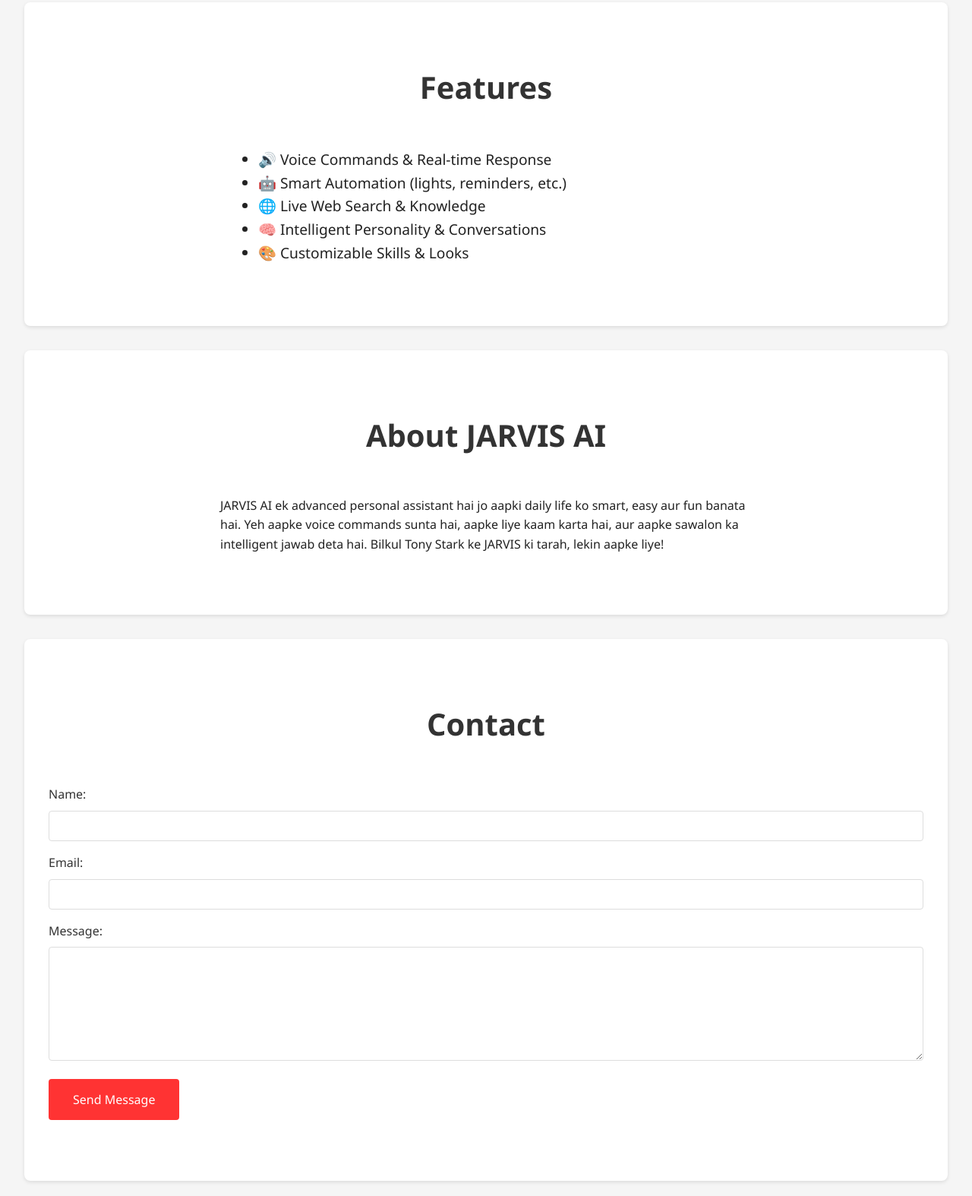
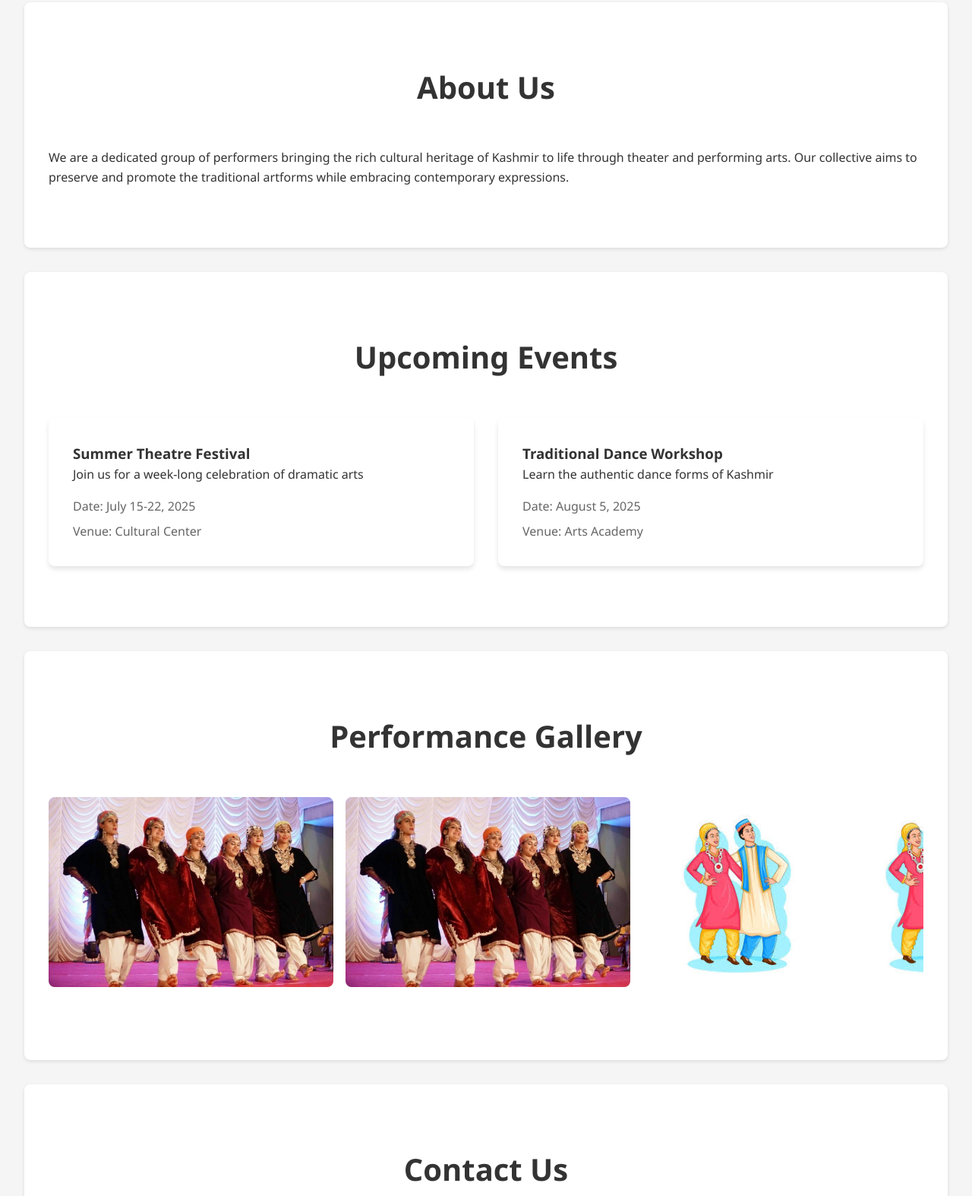
Before and after one commit to naavi-bot/jarvis-ai, a plain HTML site: page website/index.html in a window 1280 px wide. Shown: the part 941-2515 px from the top of the page at 76% size. Drawn offline with Linux system fonts and the light colour scheme.

Commit message:
Restore: Original Kashmir Performers Collective homepage (fully original)

```diff
--- a/website/index.html
+++ b/website/index.html
@@ -3,56 +3,107 @@
 <head>
     <meta charset="UTF-8">
     <meta name="viewport" content="width=device-width, initial-scale=1.0">
-    <title>JARVIS AI - Your Personal Assistant</title>
+    <title>Kashmir Performers Collective</title>
     <link rel="stylesheet" href="style.css">
 </head>
 <body>
-    <!-- Header section with logo and navigation -->
     <header>
         <div class="logo">
-            <!-- Logo image (change src if you want your own logo) -->
-            <img src="images/logo.png" alt="JARVIS AI Logo">
+            <img src="images/laptop-watermark.png" class="logo-bg" alt="">
+            <img src="images/logo.png" alt="UFR Solutions Logo">
         </div>
         <nav>
             <ul>
                 <li><a href="#home">Home</a></li>
-                <li><a href="#features">Features</a></li>
-                <li><a href="#about">About</a></li>
+                <li><a href="#about">About Us</a></li>
+                <li><a href="#events">Events</a></li>
+                <li><a href="#gallery">Gallery</a></li>
                 <li><a href="#contact">Contact</a></li>
             </ul>
         </nav>
     </header>
 
     <main>
-        <!-- Hero section: Main welcome area -->
-        <section id="home" class="hero-section">
+    <section id="home" class="hero-section">
             <div class="hero-content">
-                <h1>Welcome to <span style="color:#00ffe7">JARVIS AI</span></h1>
-                <p class="subtitle">Aapka personal AI assistant, bilkul Tony Stark ke JARVIS ki tarah!</p>
+                <div class="performers-silhouette"></div>
+                <h1>KASHMIR PERFORMERS COLLECTIVE</h1>
+                <p class="subtitle">A JOURNEY THROUGH THEATRE AND CULTURE</p>
             </div>
         </section>
 
-        <!-- Features section: What JARVIS can do -->
-        <section id="features">
-            <h2>Features</h2>
-            <ul style="font-size:1.2rem; text-align:left; max-width:600px; margin:auto; color:#222;">
-                <li>🔊 Voice Commands & Real-time Response</li>
-                <li>🤖 Smart Automation (lights, reminders, etc.)</li>
-                <li>🌐 Live Web Search & Knowledge</li>
-                <li>🧠 Intelligent Personality & Conversations</li>
-                <li>🎨 Customizable Skills & Looks</li>
-            </ul>
+        <section id="about">
+            <h2>About Us</h2>
+            <p>We are a dedicated group of performers bringing the rich cultural heritage of Kashmir to life through theater and performing arts. Our collective aims to preserve and promote the traditional artforms while embracing contemporary expressions.</p>
         </section>
 
-        <!-- About section -->
-        <section id="about">
-            <h2>About JARVIS AI</h2>
-            <p style="max-width:700px; margin:auto; color:#222;">JARVIS AI ek advanced personal assistant hai jo aapki daily life ko smart, easy aur fun banata hai. Yeh aapke voice commands sunta hai, aapke liye kaam karta hai, aur aapke sawalon ka intelligent jawab deta hai. Bilkul Tony Stark ke JARVIS ki tarah, lekin aapke liye!</p>
+        <section id="events">
+            <h2>Upcoming Events</h2>
+            <div class="event-grid">
+                <div class="event-card">
+                    <h3>Summer Theatre Festival</h3>
+                    <p>Join us for a week-long celebration of dramatic arts</p>
+                    <div class="event-details">
+                        <span>Date: July 15-22, 2025</span>
+                        <span>Venue: Cultural Center</span>
+                    </div>
+                </div>
+                <div class="event-card">
+                    <h3>Traditional Dance Workshop</h3>
+                    <p>Learn the authentic dance forms of Kashmir</p>
+                    <div class="event-details">
+                        <span>Date: August 5, 2025</span>
+                        <span>Venue: Arts Academy</span>
+                    </div>
+                </div>
+            </div>
         </section>
 
-        <!-- Contact section -->
+        <section id="gallery">
+            <h2>Performance Gallery</h2>
+            <div class="gallery-grid">
+                <div class="gallery-item">
+                    <img src="images/kashmiri-dance.jpg" alt="Kashmiri Traditional Dance">
+                    <div class="gallery-caption">
+                        <h3>Traditional Kashmiri Dance</h3>
+                        <p>A beautiful ensemble performance in traditional Kashmiri attire</p>
+                    </div>
+                </div>
+                <div class="gallery-item">
+                    <img src="images/kashmiri-dance.jpg" alt="Kashmiri Dance Performance">
+                    <div class="gallery-caption">
+                        <h3>Folk Dance Performance</h3>
+                        <p>Performers showcasing the rich cultural heritage of Kashmir</p>
+                    </div>
+                </div>
+                <div class="gallery-item">
+                    <img src="images/dance-characters.jpg" alt="Kashmiri Dance Characters">
+                    <div class="gallery-caption">
+                        <h3>Modern Kashmiri Dance</h3>
+                        <p>Contemporary performers in traditional Kashmiri costumes</p>
+                    </div>
+                </div>
+                <div class="gallery-item">
+                    <img src="images/dance-characters.jpg" alt="Kashmiri Dance Characters">
+                    <div class="gallery-caption">
+                        <h3>Kashmiri Dance Duo</h3>
+                        <p>Modern illustration of traditional Kashmiri performers</p>
+                    </div>
+                </div>
+                <div class="gallery-item coming-soon">
+                    <span>Coming Soon</span>
+                </div>
+                <div class="gallery-item coming-soon">
+                    <span>Coming Soon</span>
+                </div>
+                <div class="gallery-item coming-soon">
+                    <span>Coming Soon</span>
+                </div>
+            </div>
+        </section>
+
         <section id="contact">
-            <h2>Contact</h2>
+            <h2>Contact Us</h2>
             <form>
                 <div class="form-group">
                     <label for="name">Name:</label>
@@ -71,9 +122,8 @@
         </section>
     </main>
 
-    <!-- Footer section -->
     <footer>
-        <p>&copy; 2025 JARVIS AI. All rights reserved.</p>
+        <p>&copy; 2025 Kashmir Performers Collective. All rights reserved.</p>
     </footer>
 </body>
 </html>
```
